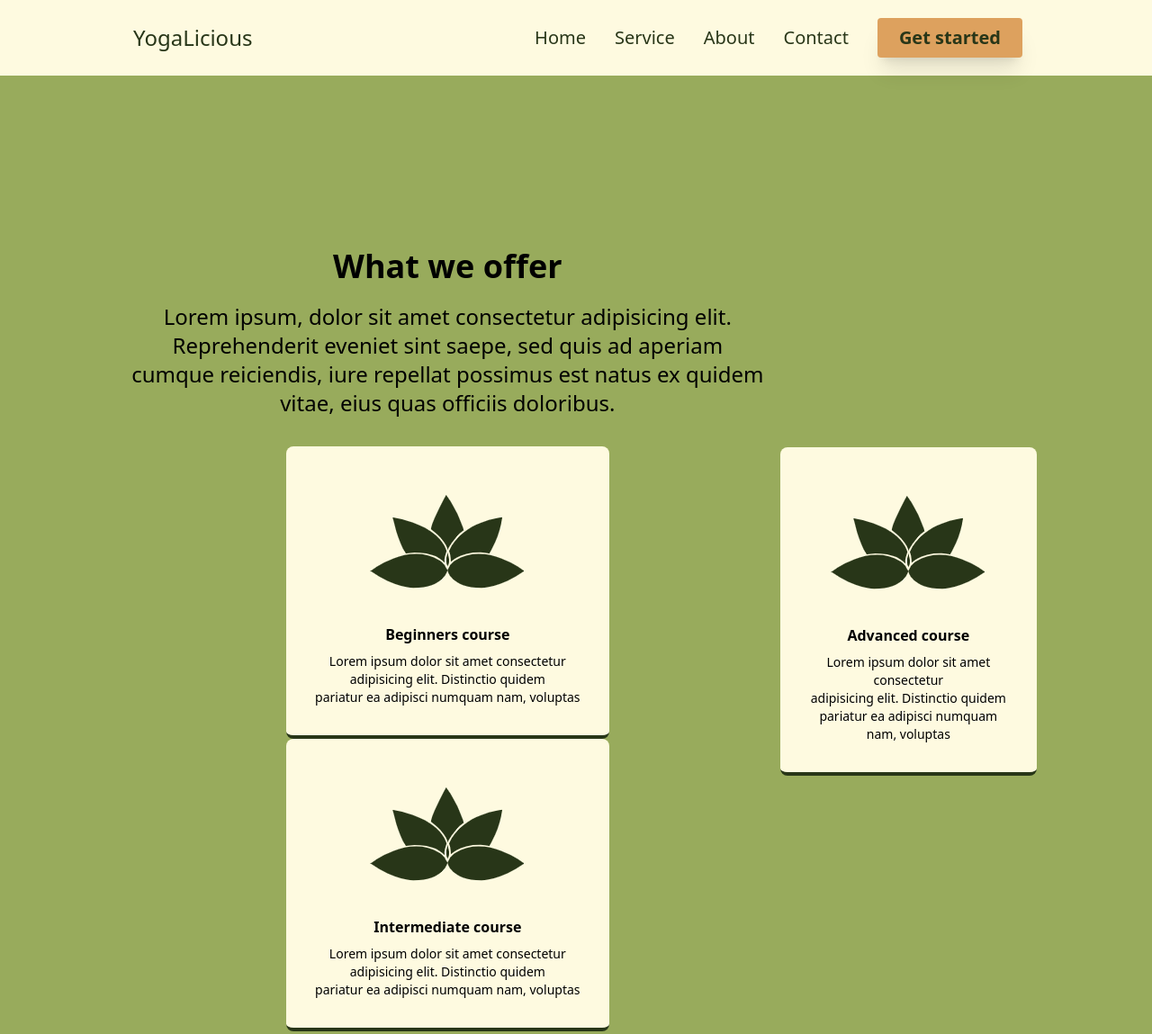
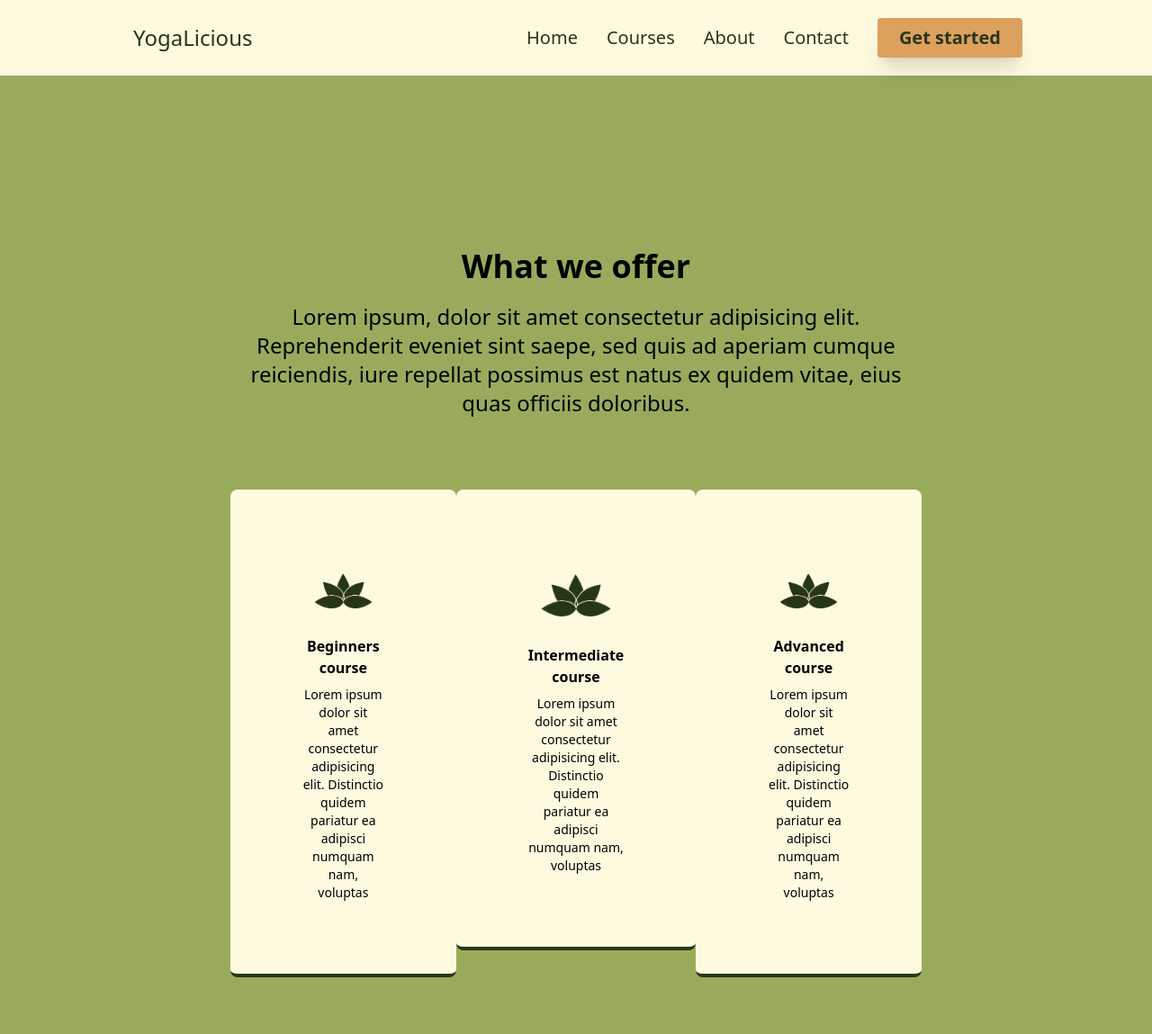
Before and after one commit to lydiastef/m3g2, a website: page index2.html in a window 1280 px wide. Shown: the whole page at 90% size. Drawn offline with Linux system fonts and the light colour scheme.

Commit message:
Fine tuning

```diff
--- a/index2.html
+++ b/index2.html
@@ -20,7 +20,7 @@
                 <a href="#" class="text-xl text-darkgreen hover:text-darkorange duration-500">Home</a>
             </li>
             <li class="mx-4 my-6 md:my-0">
-                <a href="#" class="text-xl text-darkgreen hover:text-darkorange duration-500">Service</a>
+                <a href="#" class="text-xl text-darkgreen hover:text-darkorange duration-500">Courses</a>
             </li>
             <li class="mx-4 my-6 md:my-0">
                 <a href="#" class="text-xl text-darkgreen hover:text-darkorange duration-500">About</a>
@@ -37,12 +37,10 @@
         </ul>
 
     </nav>
-    <div class="px-32 py-32 md:flex md:items-center md:justify-between bg-lightgreen">
+    <div class="px-64 py-32 md:flex md:items-center md:justify-between bg-lightgreen">
+    <main class="mt-16 w-full flex flex-col items-center text-center">
         <div class="flex">
-</head>
-<body>
-    <main class="mt-16 w-full flex flex-col items-center text-center">
-        <div class="max-w-4xl mx-4">
+            <div class="max-w-4xl mx-4 mb-12">
                 <h1 class="pb-1 font-bold text-4xl text-Poppins[Poppins]">
                 What we offer</h1>
                     <p class="mt-4 text-2xl mb-8">Lorem ipsum, dolor sit amet consectetur adipisicing elit.
@@ -50,33 +48,36 @@
                 reiciendis, iure repellat possimus est natus ex quidem vitae,
                 eius quas officiis doloribus.</p>
             </div>
-        <div class="flex flex-col sm:flex-row sm:mx-2">
+        </div>
+        <div class="flex w-full justify-between">
             <div class="sm:w=1/3">
-                <div class="bg-creme p-8 border-b-4 border-darkgreen rounded-lg flex flex-col items-center">
+                <div class="bg-creme p-20 border-b-4 border-darkgreen rounded-lg flex flex-col items-center">
                     <div class="w-23 rounded-full p-2">
                         <div class="ml-0 px-0 py-0" >
-                            <img src="LogoMakr-7pc9Rc.png" alt="Lotus Flower"></div>
+                            <img src="LogoMakr-7pc9Rc.png" alt="Lotus Flower">
+                        </div>
                     </div>
                     <div class="mt-4 font-bold">Beginners course</div>
                     <div class="text-center mt-2 text-gray-600 text-sm">Lorem ipsum dolor sit amet consectetur<br>
-                            adipisicing elit. Distinctio quidem<br> pariatur ea adipisci numquam nam, voluptas</div>
+                            adipisicing elit. Distinctio quidem<br> pariatur ea adipisci numquam nam, voluptas
                     </div>
                 </div>
             </div>
             <div class="sm:w=1/3">
-                <div class="bg-creme p-8 border-b-4 border-darkgreen rounded-lg flex flex-col items-center">
+                <div class="bg-creme p-20 border-b-4 border-darkgreen rounded-lg flex flex-col items-center">
                     <div class="w-23 rounded-full p-2">
                         <div class="ml-0 px-0 py-0" >
-                            <img src="LogoMakr-7pc9Rc.png" alt="Lotus Flower"></div>
+                            <img src="LogoMakr-7pc9Rc.png" alt="Lotus Flower">
+                        </div>
                     </div>
                     <div class="mt-4 font-bold">Intermediate course</div>
                     <div class="text-center mt-2 text-gray-600 text-sm">Lorem ipsum dolor sit amet consectetur<br>
-                            adipisicing elit. Distinctio quidem<br> pariatur ea adipisci numquam nam, voluptas</div>
+                            adipisicing elit. Distinctio quidem<br> pariatur ea adipisci numquam nam, voluptas
                     </div>
                 </div>
             </div>
             <div class="sm:w=1/3">
-                <div class="bg-creme p-8 border-b-4 border-darkgreen rounded-lg flex flex-col items-center">
+                <div class="bg-creme p-20 border-b-4 border-darkgreen rounded-lg flex flex-col items-center">
                     <div class="w-23 rounded-full p-2">
                         <div class="ml-0 px-0 py-0" >
                             <img src="LogoMakr-7pc9Rc.png" alt="Lotus Flower"></div>
```
Also changed, not shown: index.html (+3 -3 lines), public/styles.css. Lines whose indentation alone changed are shown as unchanged.
